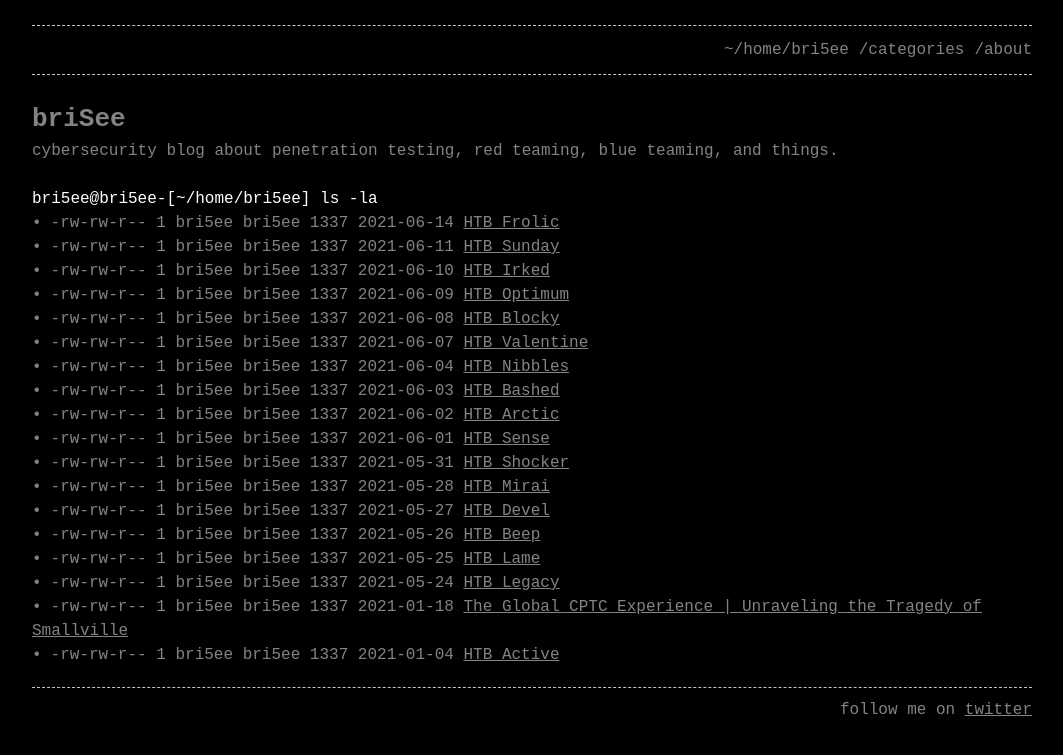
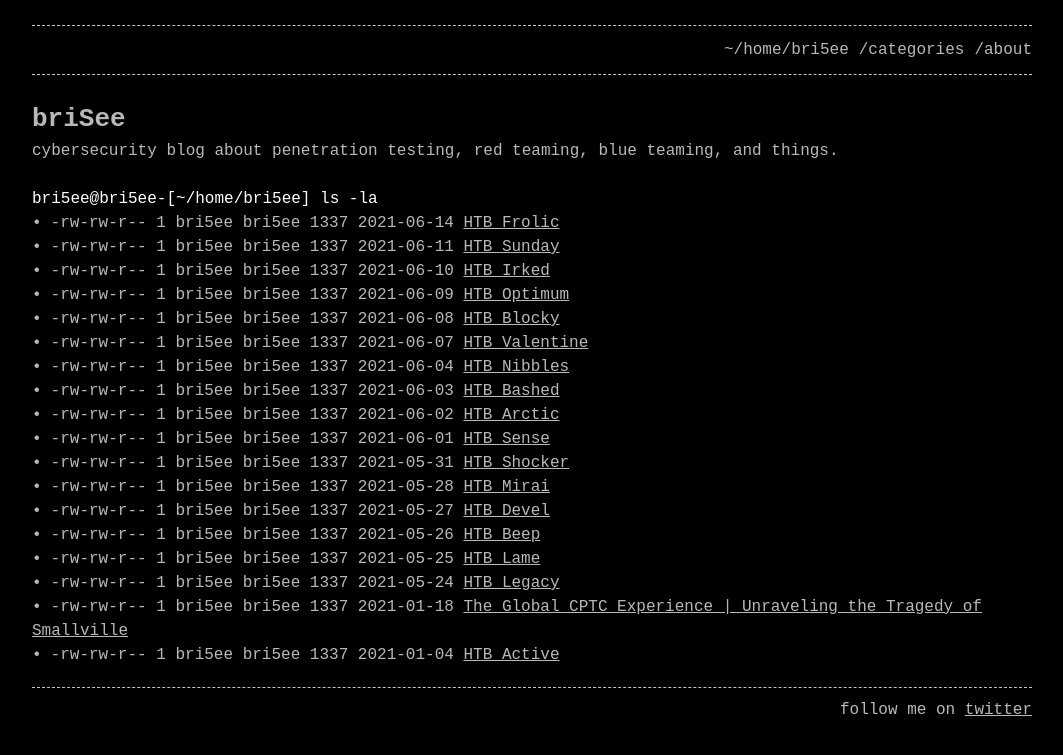
Before and after one commit to notbricey/brisee.github.io, a Jekyll site: the page built from index.md, in a window 1280 px wide. Shown: the top 755 px of the page, without its empty margins (108-1171 px from the left). Built offline with Jekyll 4.4.1, drawn with Linux system fonts in a browser that asks for light colours.

Commit message:
Update dark.scss

```diff
--- a/_sass/dark.scss
+++ b/_sass/dark.scss
@@ -1,7 +1,7 @@
 /**
  * Style variables
  */
-$base-color:           #838383 !default;
+$base-color:           #b8b8b8 !default;
 $primary-color:        #a1fc8f !default;
 $text-color:           $base-color !default;
 $placeholder-color:    $base-color !default;
```
